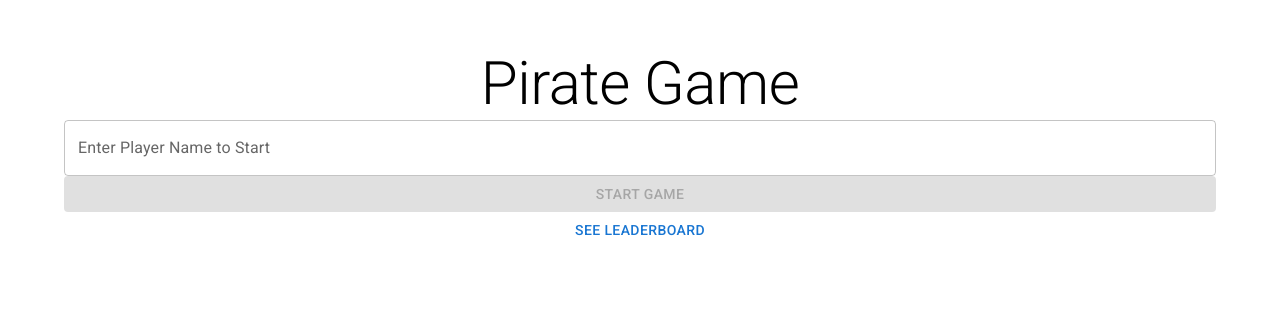
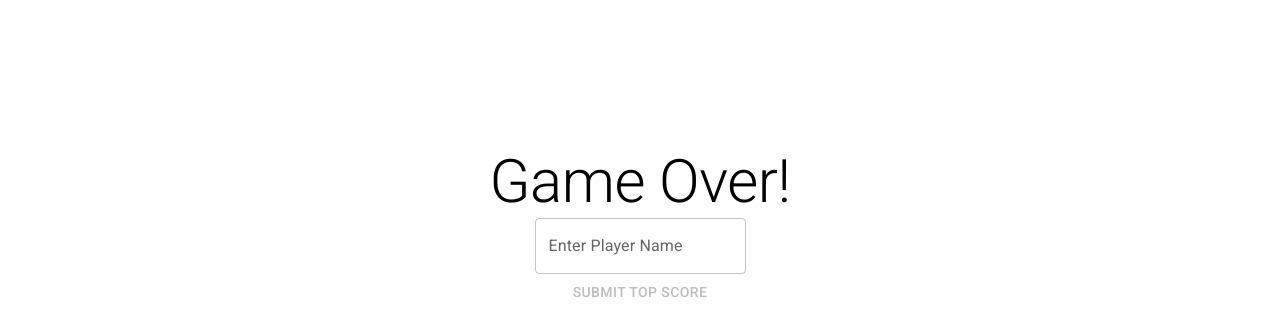
Before and after one commit to spartanrein/catcher, a React (Create React App) app in the folder catcher-frontend/: page /game in a window 1280 px wide. Before the commit this address led to /. Shown: the part 172-508 px from the top of the page. Built offline with nearby package versions, Linux system fonts and the light colour scheme.

Commit message:
add name to topscores

```diff
--- a/catcher-frontend/src/App.js
+++ b/catcher-frontend/src/App.js
@@ -8,7 +8,6 @@ import { useNavigate } from 'react-router-dom'
 function App() {
   const navigate = useNavigate()
   const dispatch = useDispatch()
-  const playerName = useSelector((state) => state.player.playerName)
 
   return (
     <Container sx={{height:'100vh'}}>
@@ -16,15 +15,9 @@ function App() {
         <Box sx={{display:'flex', justifyContent:'center', width:'100%'}}>
           <Typography variant="h2">Pirate Game</Typography>
         </Box>
-        <TextField
-            value={playerName}
-            label={"Enter Player Name to Start"}
-            onChange={(e) => dispatch(setPlayerName(e.target.value))}
-            />
         <Button
           fullWidth
           variant="contained"
-          disabled={!playerName}
           onClick={
             () => {
               dispatch(resetScore())
--- a/catcher-frontend/src/pages/CatcherGame.jsx
+++ b/catcher-frontend/src/pages/CatcherGame.jsx
@@ -11,8 +11,8 @@ import { objectProps } from '../data/data'
 import BaseObject from '../objects/BaseObject'
 import { collision, getMousePos, renderObject, resetPosition, spawnFallingItem } from '../utils/utils'
 import { useDispatch, useSelector } from 'react-redux'
-import { Box, Typography } from '@mui/material'
-import { stopGame, addScore } from '../features/gameSlice';
+import { Box, Typography, TextField, Container, Button } from '@mui/material'
+import { stopGame, addScore, setPlayerName } from '../features/gameSlice';
 import { usePostAddScoreMutation } from '../services/scores';
 import { useNavigate } from 'react-router-dom'
 
@@ -30,26 +30,11 @@ export const CatcherGame = () => {
 
     useEffect(() => {
         const timer = isStartGame && counter > 0 && setTimeout(() => setCounter(counter -1), 1000);
-        if (counter === 0){
+        if (counter === 60){
           dispatch(stopGame())
-          setHasScore(true)
         }
         return () => clearInterval(timer)
     },[counter, isStartGame, dispatch])
-
-    useEffect(() => {
-    //Check if user has player name set in main manu
-    if (!playerName){
-        alert('Please enter your player name on the main menu')
-        navigate('/')
-    }
-
-    if (hasScore && score > 0){
-        addTotalScore({score:score, playerName: playerName})
-        alert('Game Over!')
-        navigate('/')
-    }
-    },[hasScore, playerName, score, addTotalScore, navigate])
 
     useEffect(() => {
         const timerIdHolder = {timerId: null}
@@ -115,6 +100,7 @@ export const CatcherGame = () => {
 
     return (
         <>
+            {isStartGame ? <>
                 <canvas
                     ref={canvasRef}
                     id="canvas"
@@ -128,6 +114,27 @@ export const CatcherGame = () => {
                         <Typography variant={'h5'}>{`Timer: ${counter}`}</Typography>
                     </Box>
                 </Box>
+            </> :
+                <Container>
+                    <Box sx={{display:'flex', width:'100%', height:"100vh", justifyContent:'center', alignItems:'center', flexDirection:'column'}}>
+                        <Typography variant="h2">Game Over!</Typography>
+                        <TextField
+                            value={playerName}
+                            label={"Enter Player Name"}
+                            onChange={(e) => dispatch(setPlayerName(e.target.value))}
+                        />
+                        <Button
+                            disabled={!playerName}
+                            onClick={() => {
+                                addTotalScore({score:score, playerName: playerName})
+                                navigate('/leaderboard')
+                            }}
+                        >submit top score
+                        </Button>
+                    </Box>
+                </Container>
+
+            }
         </>
     )
 }
```
Lines whose indentation alone changed are shown as unchanged.
